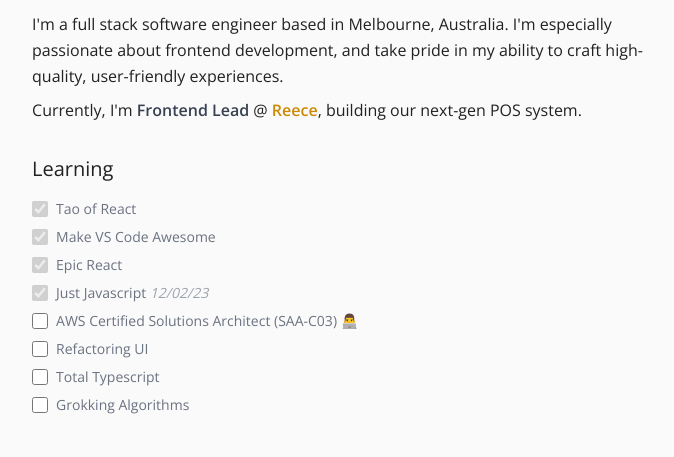
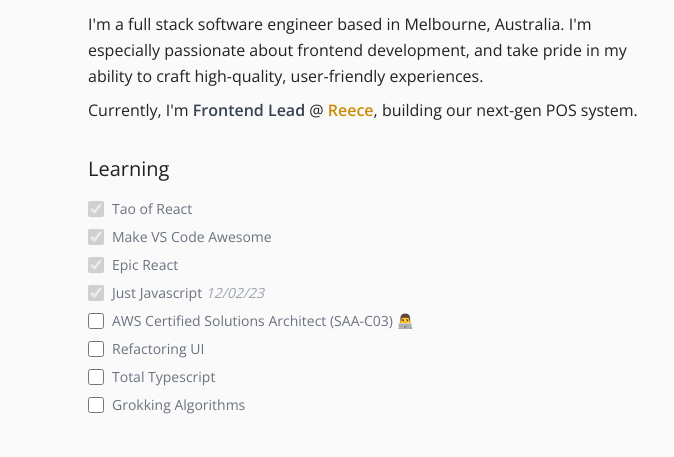
Before and after one commit to AlexZenin/alexzenin.com, an Astro site: page / in a window 1280 px wide. Shown: the part 125-582 px from the top of the page, without its empty margins (276-950 px from the left). Built offline with nearby package versions, Linux system fonts and the light colour scheme; Astro itself is replaced by a stand-in of ours.

Commit message:
--wip-- [skip ci]

```diff
--- a/astro.config.mjs
+++ b/astro.config.mjs
@@ -1,4 +1,5 @@
 import { defineConfig } from 'astro/config';
+import { rehypePrettyCode } from 'rehype-pretty-code';
 
 // https://astro.build/config
 import preact from '@astrojs/preact';
@@ -11,7 +12,5 @@ import mdx from "@astrojs/mdx";
 
 // https://astro.build/config
 export default defineConfig({
-    integrations: [preact(), tailwind(), mdx({
-        syntaxHighlight: 'shiki',
-    })]
+    integrations: [preact(), tailwind(), mdx()]
 });
--- a/package.json
+++ b/package.json
@@ -22,6 +22,7 @@
   },
   "devDependencies": {
     "prettier": "2.8.3",
-    "prettier-plugin-astro": "0.8.0"
+    "prettier-plugin-astro": "0.8.0",
+    "rehype-pretty-code": "0.9.4"
   }
 }
--- a/src/styles/global.css
+++ b/src/styles/global.css
@@ -11,9 +11,11 @@
 }
 
 body {
-  height: 80vh;
-  display: grid;
-  place-items: center;
+   max-width: 600px;
+   margin: 0 auto;
+  /* height: 80vh; */
+  /* display: grid;
+  place-items: center; */
 }
 
 html {
```
Also changed, not shown: 1 other file.
